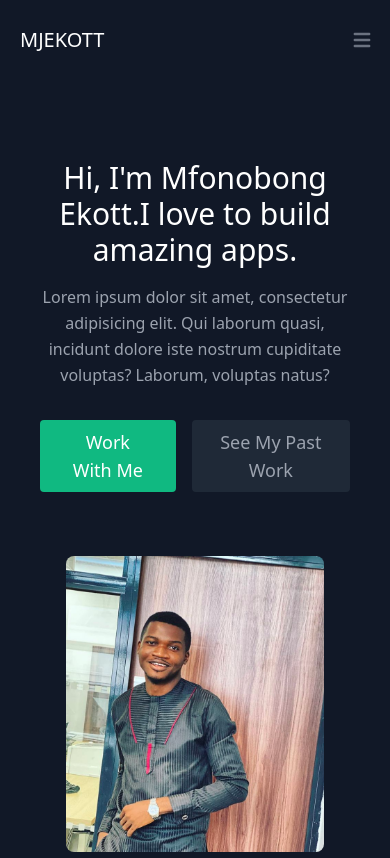
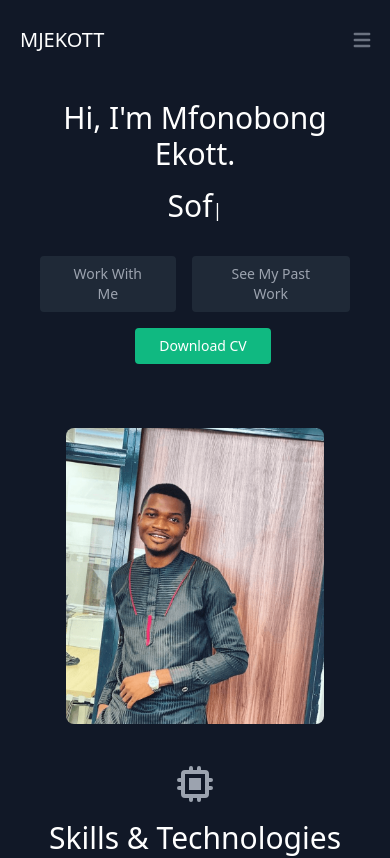
Before and after one commit to mjekott/porfolio, a React (Create React App) app: page / in a window 390 px wide. Shown: the top 858 px of the page. Built offline with nearby package versions, Linux system fonts and the light colour scheme.

Commit message:
fixed nav bugs

```diff
--- a/src/App.js
+++ b/src/App.js
@@ -7,7 +7,7 @@ import Skills from "./components/Skills";
 
 export default function App() {
   return (
-    <main className="text-gray-400 bg-gray-900 body-font overflow-hidden relative flex-col">
+    <main className="text-gray-400 bg-gray-900 body-font  " id="home">
       <Navbar />
       <About />
       <Skills />
--- a/src/components/About.js
+++ b/src/components/About.js
@@ -1,32 +1,51 @@
 import React from "react";
+import Typewriter from "typewriter-effect";
 
 const About = () => {
   return (
     <section id="about">
-      <div className="container mx-auto flex px-10 py-20 md:flex-row flex-col items-center">
+      <div className="container mx-auto flex px-10 pt-5 z-10 md:py:20 md:flex-row flex-col items-center">
         <div className="lg:flex-grow md:w-1/2 lg:pr-24 md:pr-16 flex flex-col md:items-start md:text-left mb-16 md:mb-0 items-center text-center">
           <h1 className="title-font sm:text-4xl text-3xl mb-4 font-medium text-white">
             Hi, I'm Mfonobong Ekott.
-            <br className="hidden lg:inline-block" />I love to build amazing
-            apps.
+            <br className="hidden lg:inline-block " />
           </h1>
-          <p className="mb-8 leading-relaxed">
-            Lorem ipsum dolor sit amet, consectetur adipisicing elit. Qui
-            laborum quasi, incidunt dolore iste nostrum cupiditate voluptas?
-            Laborum, voluptas natus?
-          </p>
+          <div className="mb-8 leading-relaxed">
+            <Typewriter
+              options={{
+                strings: [
+                  "Software Engineer.",
+                  "Full-Stack Web Developer.",
+                  "I love to build amazing apps.",
+                ],
+                autoStart: true,
+                loop: true,
+                wrapperClassName:
+                  "title-font sm:text-4xl text-3xl mb-4 font-medium text-white",
+                cursorClassName: "text-white text-lg",
+              }}
+            />
+          </div>
           <div className="flex justify-center">
             <a
               href="#contact"
-              className="inline-flex text-white bg-green-500 border-0 py-2 px-6 focus:outline-none hover:bg-green-600 rounded text-lg"
+              className="inline-flex items-center justify-center text-gray-400  bg-gray-800  border-0 py-2 px-6 focus:outline-none hover:bg-gray-700 hover:text-white rounded text-sm md:text-lg"
             >
               Work With Me
             </a>
             <a
               href="#projects"
-              className="ml-4 inline-flex text-gray-400 bg-gray-800 border-0 py-2 px-6 focus:outline-none hover:bg-gray-700 hover:text-white rounded text-lg"
+              className="ml-4 inline-flex text-gray-400 bg-gray-800 border-0 py-2 px-6 focus:outline-none hover:bg-gray-700 hover:text-white rounded text-sm md:text-lg"
             >
               See My Past Work
+            </a>
+          </div>
+          <div className="flex mt-4 md:ml-20">
+            <a
+              href="#projects"
+              className="ml-4  text-white bg-green-500 border-0 py-2 px-6 focus:outline-none hover:bg-green-700 hover:text-white rounded text-sm md:text-lg"
+            >
+              Download CV
             </a>
           </div>
         </div>
--- a/src/components/Contact.js
+++ b/src/components/Contact.js
@@ -58,7 +58,6 @@ const COntact = () => {
               <h2 className="title-font font-semibold text-white tracking-widest text-xs mt-4">
                 08096003574
               </h2>
-              <p className="leading-relaxed">123-456-7890</p>
             </div>
           </div>
         </div>
@@ -72,8 +71,8 @@ const COntact = () => {
             Hire Me
           </h2>
           <p className="leading-relaxed mb-5">
-            Lorem ipsum dolor sit amet consectetur, adipisicing elit. Illum
-            suscipit officia aspernatur veritatis. Asperiores, aliquid?
+            Available <br />
+            Weekdays 8am -10pm <br /> Weekends 10am - 5pm
           </p>
           <div className="relative mb-4">
             <label htmlFor="name" className="leading-7 text-sm text-gray-400">
@@ -115,7 +114,7 @@ const COntact = () => {
           </div>
           <button
             type="submit"
-            className="text-white bg-indigo-500 border-0 py-2 px-6 focus:outline-none hover:bg-indigo-600 rounded text-lg"
+            className="text-white bg-green-500 border-0 py-2 px-6 focus:outline-none hover:bg-green-600 rounded text-lg"
           >
             Submit
           </button>
--- a/src/components/Navbar.js
+++ b/src/components/Navbar.js
@@ -4,6 +4,7 @@ import { ArrowRightIcon } from "@heroicons/react/solid";
 const Navbar = () => {
   const [navBar, setNavBar] = useState(false);
   const [open, setOpen] = useState(false);
+  const toggleNav = () => setOpen((curr) => !curr);
   const ChangeBackground = () => {
     if (window.pageYOffset >= 20) {
       setNavBar(true);
@@ -22,16 +23,19 @@ const Navbar = () => {
   }, []);
 
   return (
-    <nav className="bg-transparent sticky  md:sticky top-0 z-10 text-white border-gray-200 px-2 sm:px-4 py-5  dark:bg-gray-800">
+    <nav className="bg-gray-900  sticky top-0 z-10 text-white border-gray-200 px-2 sm:px-4 py-5  dark:bg-gray-800">
       <div className="container flex flex-wrap justify-between items-center mx-auto">
-        <a href="#about" className="ml-3 text-xl">
+        <a
+          href="#about"
+          className="ml-3 text-xl"
+          onClick={() => setOpen(false)}
+        >
           MJEKOTT
         </a>
         <div className="flex md:hidden">
           <button
-            data-collapse-toggle="mobile-menu-4"
             type="button"
-            className="inline-flex items-center p-2 text-sm text-gray-500 rounded-lg md:hidden hover:bg-gray-100 focus:outline-none focus:ring-2 focus:ring-gray-200 dark:text-gray-400 dark:hover:bg-gray-700 dark:focus:ring-gray-600"
+            className="inline-flex items-center p-2 text-sm text-gray-500 rounded-lg md:hidden outline-none "
             aria-controls="mobile-menu-4"
             aria-expanded="false"
           >
@@ -40,10 +44,10 @@ const Navbar = () => {
               fill="currentColor"
               viewBox="0 0 20 20"
               xmlns="http://www.w3.org/2000/svg"
-              onClick={() => setOpen((curr) => !curr)}
+              onClick={toggleNav}
             >
               <path
-                fill-rule="evenodd"
+                fillRule="evenodd"
                 d="M3 5a1 1 0 011-1h12a1 1 0 110 2H4a1 1 0 01-1-1zM3 10a1 1 0 011-1h12a1 1 0 110 2H4a1 1 0 01-1-1zM3 15a1 1 0 011-1h12a1 1 0 110 2H4a1 1 0 01-1-1z"
                 clipRule="evenodd"
               ></path>
@@ -56,7 +60,10 @@ const Navbar = () => {
           } justify-between transition duration-500 ease-in-out items-center w-full md:flex md:w-auto md:order-1`}
           id="mobile-menu-4"
         >
-          <ul className="flex flex-col mt-4 md:flex-row md:space-x-8 md:mt-0 md:text-sm md:font-medium md:items-center w-full ">
+          <ul
+            className="flex flex-col mt-4 md:flex-row md:space-x-8 md:mt-0 md:text-sm md:font-medium md:items-center w-full "
+            onClick={toggleNav}
+          >
             <li>
               <a
                 href="#projects"
```
Also changed, not shown: public/profile.png.
